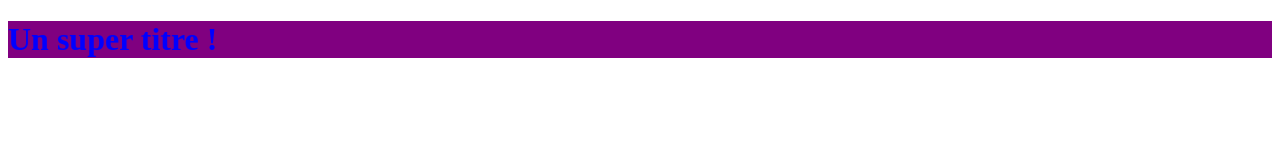
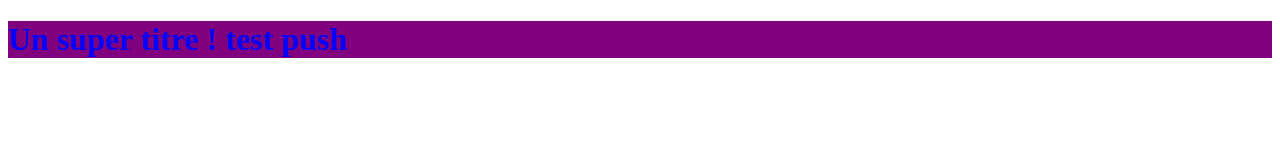
Before and after one commit to bixentemrmt/OpenclassroomsProject, a plain HTML site: page index.html in a window 1280 px wide. Drawn offline with Linux system fonts and the light colour scheme.

Commit message:
Modification de l'index et test du push

```diff
--- a/index.html
+++ b/index.html
@@ -5,6 +5,6 @@
    <link rel="stylesheet" type="text/css" href="./styles.css">
 </head>
 <body>
-   <h1>Un super titre !</h1>
+   <h1>Un super titre ! test push</h1>
 </body>
 </html>
```
